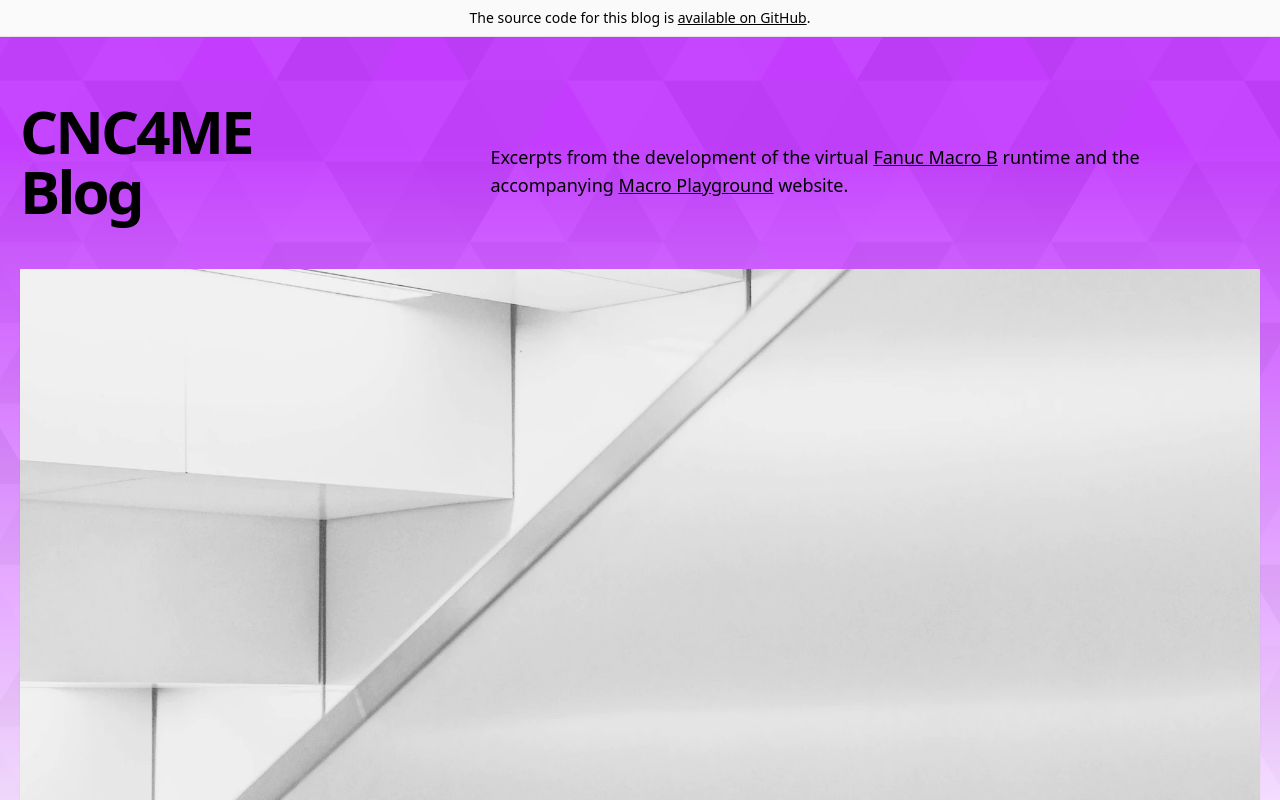
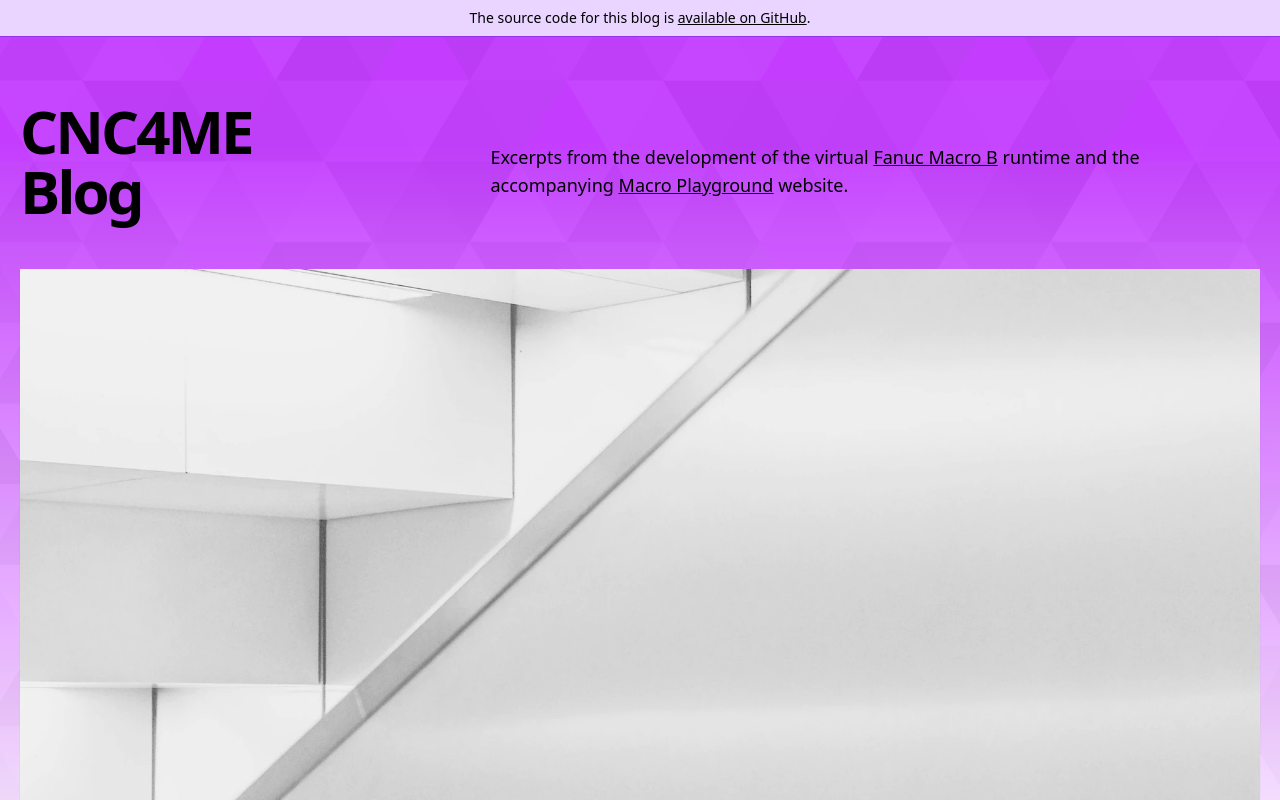
Before and after one commit to cnc4me/blog.cnc4me.org, a Next.js app: page / in a window 1280 px wide. Shown: the top 800 px of the page. Built offline with nearby package versions, Linux system fonts and the light colour scheme.

Commit message:
making the alert purple

```diff
--- a/components/alert.tsx
+++ b/components/alert.tsx
@@ -13,7 +13,7 @@ const Alert = ({ preview }: Props) => {
     <div
       className={cn("border-b", {
         "bg-neutral-800 border-neutral-800 text-white": preview,
-        "bg-neutral-50 border-neutral-200": !preview
+        "bg-purple-200 border-purple-600": !preview
       })}
     >
       <Container>
@@ -34,7 +34,7 @@ const Alert = ({ preview }: Props) => {
               The source code for this blog is{" "}
               <a
                 href={BLOG_GITHUB_URL}
-                className="underline transition-colors duration-200 hover:text-blue-600"
+                className="underline transition-colors duration-200 hover:text-violet-700"
               >
                 available on GitHub
               </a>
```
